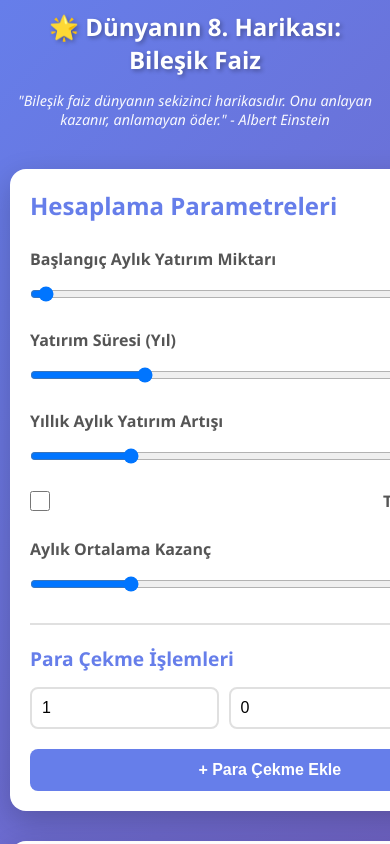
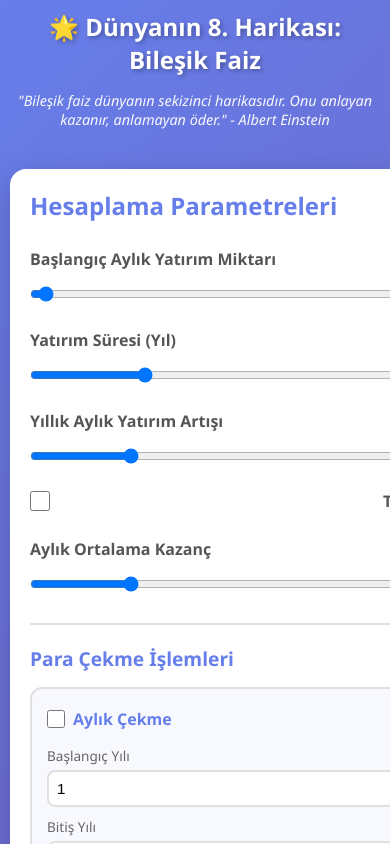
Before and after one commit to salihgenchw/sekizinciharika, a React (Vite) app: page / in a window 390 px wide. Both pictures are taken after a click on the button "+ Para Çekme Ekle". Shown: the top 844 px of the page. Built offline with nearby package versions, Linux system fonts and the light colour scheme.

Commit message:
Enhance withdrawal functionality with detailed input fields and monthly option

```diff
--- a/src/App.css
+++ b/src/App.css
@@ -168,6 +168,106 @@ body {
   font-size: 1.2rem;
 }
 
+.withdrawal-card {
+  background: #f8f9ff;
+  border: 2px solid #e0e0e0;
+  border-radius: 12px;
+  padding: 15px;
+  margin-bottom: 15px;
+  transition: border-color 0.3s;
+}
+
+.withdrawal-card:hover {
+  border-color: #667eea;
+}
+
+.withdrawal-header {
+  display: flex;
+  justify-content: space-between;
+  align-items: center;
+  margin-bottom: 12px;
+}
+
+.checkbox-inline {
+  display: flex;
+  align-items: center;
+  gap: 8px;
+  cursor: pointer;
+  font-weight: 600;
+  color: #667eea;
+}
+
+.checkbox-inline input[type="checkbox"] {
+  width: 18px;
+  height: 18px;
+  cursor: pointer;
+  accent-color: #667eea;
+}
+
+.btn-remove-small {
+  background: #ff4757;
+  color: white;
+  border: none;
+  width: 30px;
+  height: 30px;
+  border-radius: 50%;
+  font-size: 1.3rem;
+  cursor: pointer;
+  transition: background 0.3s;
+  display: flex;
+  align-items: center;
+  justify-content: center;
+  line-height: 1;
+}
+
+.btn-remove-small:hover {
+  background: #ff3838;
+}
+
+.withdrawal-inputs {
+  display: grid;
+  grid-template-columns: repeat(3, 1fr);
+  gap: 10px;
+  margin-bottom: 10px;
+}
+
+.input-group {
+  display: flex;
+  flex-direction: column;
+  gap: 5px;
+}
+
+.input-group label {
+  font-size: 0.85rem;
+  color: #666;
+  font-weight: 500;
+}
+
+.input-group input {
+  padding: 8px;
+  border: 2px solid #e0e0e0;
+  border-radius: 8px;
+  font-size: 0.95rem;
+  transition: border-color 0.3s;
+}
+
+.input-group input:focus {
+  outline: none;
+  border-color: #667eea;
+}
+
+.withdrawal-info {
+  margin-top: 8px;
+  padding-top: 8px;
+  border-top: 1px solid #e0e0e0;
+}
+
+.withdrawal-info small {
+  color: #666;
+  font-size: 0.85rem;
+  font-style: italic;
+}
+
 .withdrawal-item {
   display: flex;
   gap: 10px;
@@ -328,6 +428,10 @@ tbody tr:last-child td {
   td {
     padding: 8px;
   }
+
+  .withdrawal-inputs {
+    grid-template-columns: 1fr;
+  }
 }
 
 @media (max-width: 640px) {
@@ -351,4 +455,8 @@ tbody tr:last-child td {
   .summary-item .amount {
     font-size: 1.4rem;
   }
+
+  .withdrawal-inputs {
+    grid-template-columns: 1fr;
+  }
 }
--- a/src/App.jsx
+++ b/src/App.jsx
@@ -13,7 +13,10 @@ function App() {
   const [withdrawals, setWithdrawals] = useState([]);
 
   const addWithdrawal = () => {
-    setWithdrawals([...withdrawals, { year: 1, amount: 0 }]);
+    setWithdrawals([
+      ...withdrawals,
+      { startYear: 1, endYear: 1, amount: 0, isMonthly: false },
+    ]);
   };
 
   const removeWithdrawal = (index) => {
@@ -22,7 +25,11 @@ function App() {
 
   const updateWithdrawal = (index, field, value) => {
     const updated = [...withdrawals];
+    if (field === "isMonthly") {
+      updated[index][field] = value;
+    } else {
       updated[index][field] = parseFloat(value) || 0;
+    }
     setWithdrawals(updated);
   };
 
@@ -34,12 +41,22 @@ function App() {
 
     for (let year = 1; year <= years; year++) {
       let yearInvestment = 0;
+      let yearWithdrawal = 0;
+      const yearMonthlyInvestment = currentMonthlyInvestment; // Bu yıl için kullanılan aylık yatırım
 
       // Aylık yatırımlar ve kazançlar
       for (let month = 1; month <= 12; month++) {
         currentBalance += currentMonthlyInvestment;
         yearInvestment += currentMonthlyInvestment;
         totalInvested += currentMonthlyInvestment;
+
+        // Aylık para çekme işlemleri
+        withdrawals.forEach((w) => {
+          if (w.isMonthly && year >= w.startYear && year <= w.endYear) {
+            currentBalance -= w.amount;
+            yearWithdrawal += w.amount;
+          }
+        });
 
         if (isDividendStock) {
           // Temettü hissesi: aylık hisse değer artışı
@@ -59,11 +76,13 @@ function App() {
         }
       }
 
-      // Para çekme işlemleri
-      const withdrawal = withdrawals.find((w) => w.year === year);
-      if (withdrawal) {
-        currentBalance -= withdrawal.amount;
+      // Tek seferlik para çekme işlemleri
+      withdrawals.forEach((w) => {
+        if (!w.isMonthly && year >= w.startYear && year <= w.endYear) {
+          currentBalance -= w.amount;
+          yearWithdrawal += w.amount;
         }
+      });
 
       // Yıllık artış uygulama
       if (year < years) {
@@ -81,10 +100,7 @@ function App() {
         balance: currentBalance,
         profit: profit,
         profitPercentage: profitPercentage,
-        monthlyInvestment:
-          year < years
-            ? currentMonthlyInvestment
-            : currentMonthlyInvestment / (1 + yearlyIncrease / 100),
+        monthlyInvestment: yearMonthlyInvestment, // Bu yılda kullanılan aylık tutar
       });
     }
 
@@ -245,32 +261,77 @@ function App() {
           <div className="withdrawals-section">
             <h3>Para Çekme İşlemleri</h3>
             {withdrawals.map((withdrawal, index) => (
-              <div key={index} className="withdrawal-item">
+              <div key={index} className="withdrawal-card">
+                <div className="withdrawal-header">
+                  <label className="checkbox-inline">
+                    <input
+                      type="checkbox"
+                      checked={withdrawal.isMonthly}
+                      onChange={(e) =>
+                        updateWithdrawal(index, "isMonthly", e.target.checked)
+                      }
+                    />
+                    Aylık Çekme
+                  </label>
+                  <button
+                    onClick={() => removeWithdrawal(index)}
+                    className="btn-remove-small"
+                  >
+                    ×
+                  </button>
+                </div>
+                <div className="withdrawal-inputs">
+                  <div className="input-group">
+                    <label>Başlangıç Yılı</label>
                     <input
                       type="number"
-                  placeholder="Yıl"
                       min="1"
                       max={years}
-                  value={withdrawal.year}
+                      value={withdrawal.startYear}
                       onChange={(e) =>
-                    updateWithdrawal(index, "year", e.target.value)
+                        updateWithdrawal(index, "startYear", e.target.value)
                       }
                     />
+                  </div>
+                  <div className="input-group">
+                    <label>Bitiş Yılı</label>
                     <input
                       type="number"
-                  placeholder="Miktar"
+                      min={withdrawal.startYear}
+                      max={years}
+                      value={withdrawal.endYear}
+                      onChange={(e) =>
+                        updateWithdrawal(index, "endYear", e.target.value)
+                      }
+                    />
+                  </div>
+                  <div className="input-group">
+                    <label>{withdrawal.isMonthly ? "Aylık " : ""}Miktar</label>
+                    <input
+                      type="number"
                       min="0"
                       value={withdrawal.amount}
                       onChange={(e) =>
                         updateWithdrawal(index, "amount", e.target.value)
                       }
                     />
-                <button
-                  onClick={() => removeWithdrawal(index)}
-                  className="btn-remove"
-                >
-                  ×
-                </button>
+                  </div>
+                </div>
+                <div className="withdrawal-info">
+                  {withdrawal.isMonthly ? (
+                    <small>
+                      {withdrawal.startYear}. yıldan {withdrawal.endYear}. yıla
+                      kadar her ay {formatCurrency(withdrawal.amount)} çekilecek
+                    </small>
+                  ) : (
+                    <small>
+                      {withdrawal.startYear === withdrawal.endYear
+                        ? `${withdrawal.startYear}. yılda`
+                        : `${withdrawal.startYear}. yıldan ${withdrawal.endYear}. yıla kadar her yıl`}{" "}
+                      {formatCurrency(withdrawal.amount)} çekilecek
+                    </small>
+                  )}
+                </div>
               </div>
             ))}
             <button onClick={addWithdrawal} className="btn-add">
```
Lines whose indentation alone changed are shown as unchanged.
